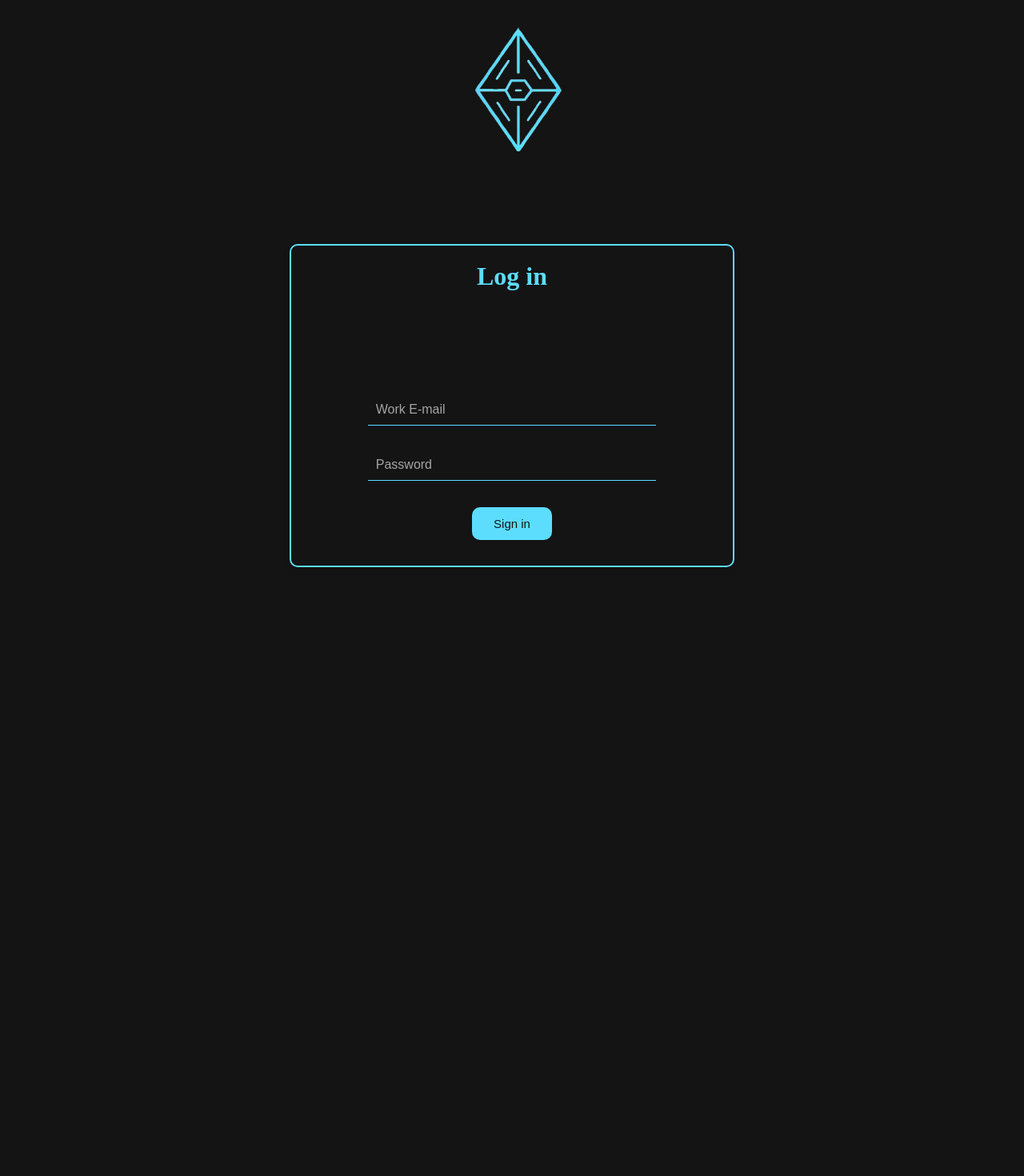
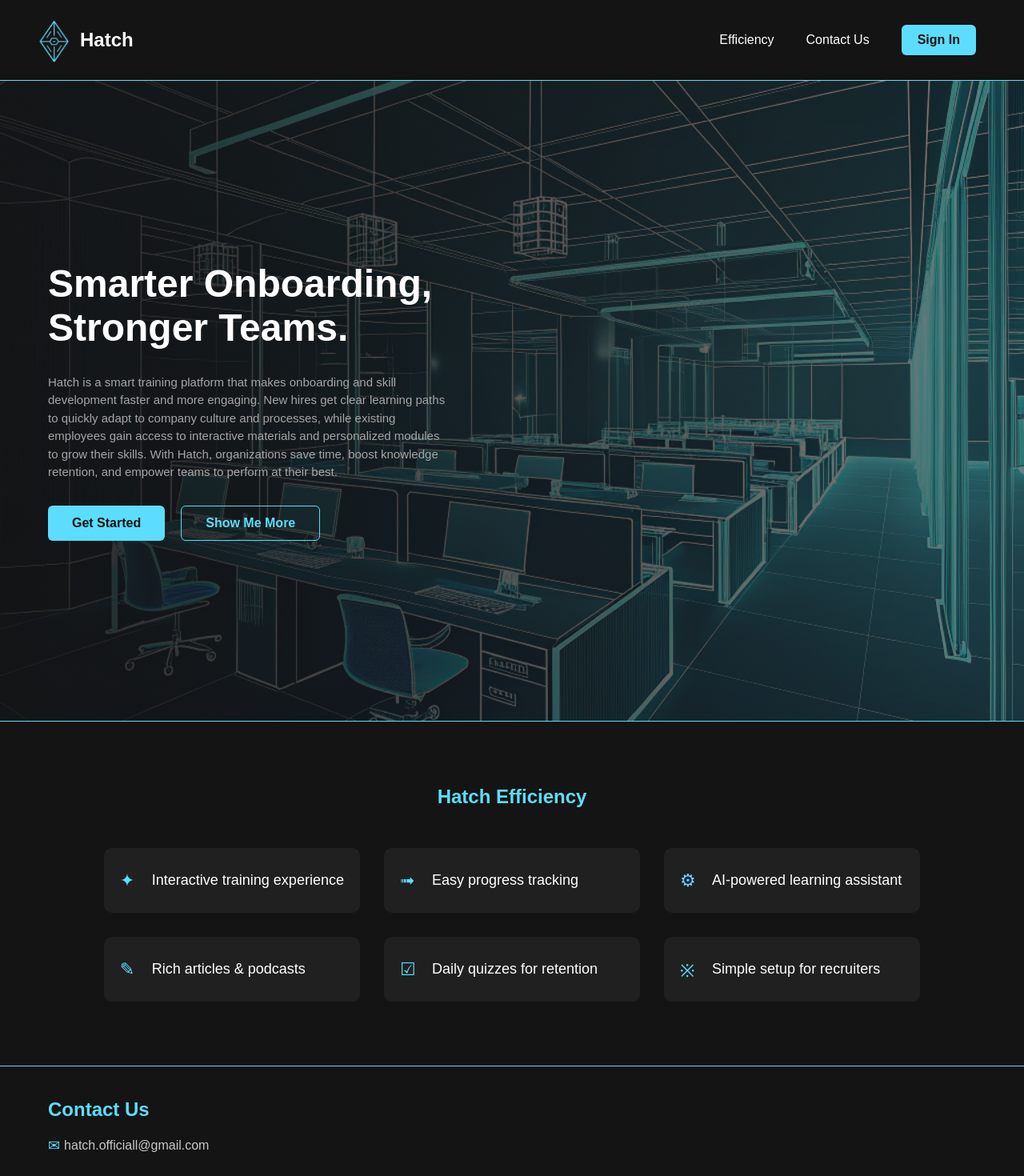
Before and after one commit to Mariam-Tarkashvili/hatch-frontend, a React (Vite) app: page / in a window 1280 px wide. Shown: the top 1470 px of the page at 80% size. Before the commit the page ends 800 px from the top, so only its background shows below. Built offline with nearby package versions, Linux system fonts and the light colour scheme.

Commit message:
Initial commit

```diff
--- a/src/App.jsx
+++ b/src/App.jsx
@@ -1,9 +1,10 @@
 import { BrowserRouter as Router, Routes, Route, Navigate } from 'react-router-dom'
-import Login_page from "./Login_page";
-import Recruiter_interface from './Recruiter_interface';
-import Worker_interface from './Worker_interface';
-import Bar from './Bar';
-import Quiz_box from './Quiz_box';
+import Landing_page from "./Landing_page"   // ✅ new landing
+import Login_page from "./Login_page"
+import Recruiter_interface from './Recruiter_interface'
+import Worker_interface from './Worker_interface'
+import Bar from './Bar'
+import Quiz_box from './Quiz_box'
 
 // Worker page component that includes Bar + Worker_interface
 const WorkerPage = () => {
@@ -19,8 +20,11 @@ function App() {
   return (
     <Router>
       <Routes>
+        {/* Landing page */}
+        <Route path="/" element={<Landing_page />} />
+
         {/* Login */}
-        <Route path="/" element={<Login_page />} />
+        <Route path="/login" element={<Login_page />} />
 
         {/* Recruiter interface */}
         <Route path="/recruiter" element={<Recruiter_interface />} />
@@ -29,8 +33,10 @@ function App() {
         <Route path="/worker/:id/*" element={<WorkerPage />}>
           {/* Redirect /worker/:id → /worker/:id/articles */}
           <Route index element={<Navigate to="articles" replace />} />
-          {/* The nested routes (articles, podcasts, quiz) are defined inside Worker_interface.jsx */}
         </Route>
+
+        {/* Catch-all → redirect to landing */}
+        <Route path="*" element={<Navigate to="/" replace />} />
       </Routes>
     </Router>
   )
--- a/src/Bar.jsx
+++ b/src/Bar.jsx
@@ -12,8 +12,9 @@ const Bar = () => {
   } catch (err) {
     console.error("Error finishing training:", err)
   }
-    navigate('/')
+  navigate('/login')
 }
+
 
   const handleReaderClick = () => {
     navigate(`/worker/${workerId}/articles`)  // ✅ redirect to Articles
--- /dev/null
+++ b/src/Landing_page.css
@@ -0,0 +1,270 @@
+/* General */
+.landing_page {
+  font-family: Arial, sans-serif;
+  color: white;
+  background-color: rgb(20, 20, 20);
+  overflow-x: hidden;
+}
+
+/* Navbar */
+.landing_navbar {
+  position: sticky;
+  top: 0;
+  width: 100vw;
+  background-color: rgb(20, 20, 20);
+  display: flex;
+  justify-content: space-between;
+  align-items: center;
+  padding: 15px 40px;
+  z-index: 10;
+  height: 70px;
+  border-bottom: 1px solid #5cddfd;
+}
+
+.landing_logo {
+  display: flex;
+  align-items: center;
+  gap: 10px;
+}
+
+.landing_logo_img {
+  width: 50px;
+}
+
+.landing_hatch {
+  font-size: 24px;
+  color: white;
+}
+
+.signin_button {
+  background-color: #5cddfd;
+  color: rgb(20, 20, 20);
+  border: none;
+  padding: 10px 20px;
+  font-size: 16px;
+  font-weight: bold;
+  border-radius: 6px;
+  cursor: pointer;
+  margin-right: 100px;
+}
+.signin_button:hover {
+  background-color: #42c7e2;
+}
+
+/* Hero Section */
+.landing_hero {
+  height: 100vh;
+  width: 100vw;
+  background: url('/landing.png') no-repeat center center/cover;
+  position: relative;
+  background-attachment: fixed;
+}
+
+.landing_hero_overlay {
+  background: linear-gradient(to right, rgba(20,20,20,0.9), rgba(20,20,20,0.5));
+  height: 100%;
+  width: 100%;
+  display: flex;
+  align-items: center;
+  padding-left: 60px;
+}
+
+.landing_hero_text {
+  max-width: 500px;
+}
+.landing_hero_text h1 {
+  font-size: 48px;
+  margin-bottom: 30px;
+  color: white;
+}
+.landing_hero_text p {
+  font-size: 15px;
+  line-height: 1.5;
+  color: rgb(165, 165, 165);
+}
+
+/* Features Section */
+.landing_features {
+    display:flex;
+    flex-direction: column;
+    align-items: center;
+  padding: 80px 60px;
+  background-color: rgb(20, 20, 20);
+  border-top: 1px solid #5cddfd;
+    border-bottom: 1px solid #5cddfd;
+}
+.landing_features ul {
+  list-style: none;
+  display: grid;
+  grid-template-columns: repeat(3, 1fr);
+  gap: 30px;
+  padding: 0;
+  margin: 0;
+  margin-top:50px;
+}
+.landing_features li {
+  background: rgba(255, 255, 255, 0.05);
+  padding: 30px 20px 30px 60px; /* leave space for icon */
+  border-radius: 10px;
+  text-align: left;
+  font-size: 18px;
+  position: relative;
+  border: none;
+}
+
+.landing_features h1 {
+color: #5cddfd ;
+}
+.landing_features li:hover {
+  transform: translateY(-8px) scale(1.05);
+  box-shadow: 0 10px 20px rgba(92, 221, 253, 0.3);
+}
+
+.landing_features li::before {
+  color: #5cddfd;
+  font-size: 22px;
+  position: absolute;
+  left: 20px;
+  top: 50%;
+  transform: translateY(-50%);
+}
+/* Different symbols per feature */
+.landing_features li:nth-child(1)::before { content: "✦"; } /* Interactive training */
+.landing_features li:nth-child(2)::before { content: "➟"; } /* Progress tracking */
+.landing_features li:nth-child(3)::before { content: "⚙"; } /* AI assistant */
+.landing_features li:nth-child(4)::before { content: "✎"; } /* Articles & podcasts */
+.landing_features li:nth-child(5)::before { content: "☑"; } /* Quizzes */
+.landing_features li:nth-child(6)::before { content: "※"; } /* Setup */
+
+/* Contact Bar */
+.landing_contact {
+  background-color: rgb(20, 20, 20);
+  color: white;
+  text-align: left;
+  padding: 40px 60px;
+}
+
+.landing_contact h2 {
+  font-size: 24px;
+  margin-bottom: 20px;
+  color: #5cddfd;
+}
+
+.landing_contact ul {
+  list-style: none;
+  padding: 0;
+  margin: 0;
+}
+
+.landing_contact li {
+  display: flex;
+  align-items: center;
+  gap: 10px;
+  margin-bottom: 12px;
+  font-size: 16px;
+}
+
+.landing_contact a {
+  color: rgb(200, 200, 200);
+  text-decoration: none;
+  transition: color 0.2s;
+}
+
+.landing_contact a:hover {
+  color: white;
+}
+
+.contact_icon {
+  font-size: 18px;
+  margin-right: 5px;
+  color:#5cddfd;
+}
+
+.contact_mail_div{
+display: flex;
+  flex-direction: row;
+  align-items: center;
+}
+
+.hero_buttons {
+  margin-top: 30px;
+  display: flex;
+  gap: 20px;
+}
+
+.get_started_btn {
+  background-color: #5cddfd;
+  color: rgb(20, 20, 20);
+  border: none;
+  padding: 12px 30px;
+  font-size: 16px;
+  font-weight: bold;
+  border-radius: 6px;
+  cursor: pointer;
+  transition: background-color 0.3s ease;
+}
+
+.get_started_btn:hover {
+  background-color: #42c7e2;
+}
+
+.show_more_btn {
+  background-color: transparent;
+  color: #5cddfd;
+  border: 1px solid #5cddfd;
+  padding: 12px 30px;
+  font-size: 16px;
+  font-weight: bold;
+  border-radius: 6px;
+  cursor: pointer;
+  transition: background-color 0.3s ease, color 0.3s ease;
+}
+
+.show_more_btn:hover {
+  background-color: #5cddfd;
+  color: rgb(20, 20, 20);
+}
+
+.navbar_links {
+  display: flex;
+  align-items: center;
+  gap: 40px;
+}
+
+.nav_link_btn {
+  background-color: transparent;
+  color: white;
+  border: none;
+  font-size: 16px;
+  font-weight: lighter;
+  cursor: pointer;
+  transition: color 0.3s ease;
+}
+
+.nav_link_btn:hover {
+  color: #5cddfd;
+}
+
+.login_buttons {
+  display: flex;
+  gap: 20px;
+  margin-top: 20px;
+}
+
+.back_to_landing_btn {
+padding: 10px;
+    background-color: transparent;
+    width: 100px;
+    border: 2px solid #5cddfd;
+    cursor: pointer;
+    border-radius: 10px;
+    color: #5cddfd;
+    font-size: 15px;
+    transition: all 0.3s ease;
+    margin-top: 30px;
+}
+
+.back_to_landing_btn:hover {
+  background: #5cddfd;
+  color: rgb(20, 20, 20);
+}
--- /dev/null
+++ b/src/Landing_page.jsx
@@ -0,0 +1,112 @@
+import React from 'react'
+import { useNavigate } from 'react-router-dom'
+import './Landing_page.css'
+
+const Landing_page = () => {
+  const navigate = useNavigate()
+
+  return (
+    <div className="landing_page">
+      {/* Sticky Navbar */}
+<nav className="landing_navbar">
+  <div
+    className="landing_logo"
+    onClick={() => {
+      document.querySelector('.landing_hero')?.scrollIntoView({ behavior: 'smooth' })
+    }}
+    style={{ cursor: 'pointer' }}
+  >
+    <img src="/logo.png" alt="Logo" className="landing_logo_img" />
+    <h1 className="landing_hatch">Hatch</h1>
+  </div>
+
+  <div className="navbar_links">
+    <button
+      className="nav_link_btn"
+      onClick={() => {
+        document.querySelector('.landing_features')?.scrollIntoView({ behavior: 'smooth' })
+      }}
+    >
+      Efficiency
+    </button>
+    <button
+      className="nav_link_btn"
+      onClick={() => {
+        document.querySelector('.landing_contact')?.scrollIntoView({ behavior: 'smooth' })
+      }}
+    >
+      Contact Us
+    </button>
+    <button className="signin_button" onClick={() => navigate('/login')}>
+      Sign In
+    </button>
+  </div>
+</nav>
+
+
+
+      {/* Hero Section with Background */}
+      {/* Hero Section with Background */}
+<section className="landing_hero">
+  <div className="landing_hero_overlay">
+    <div className="landing_hero_text">
+      <h1>Smarter Onboarding, Stronger Teams.</h1>
+      <p>
+        Hatch is a smart training platform that makes onboarding and skill development faster and more engaging. New hires get clear learning paths to quickly adapt to company culture and processes, while existing employees gain access to interactive materials and personalized modules to grow their skills. With Hatch, organizations save time, boost knowledge retention, and empower teams to perform at their best.
+      </p>
+
+      {/* Buttons */}
+      <div className="hero_buttons">
+        <button
+          className="get_started_btn"
+          onClick={() => navigate('/login')}
+        >
+          Get Started
+        </button>
+        <button
+          className="show_more_btn"
+          onClick={() => {
+            document.querySelector('.landing_features')?.scrollIntoView({ behavior: 'smooth' })
+          }}
+        >
+          Show Me More
+        </button>
+      </div>
+
+    </div>
+  </div>
+</section>
+
+      {/* Why Hatch Section */}
+      <section className="landing_features">
+        <h1>Hatch Efficiency</h1>
+        <ul>
+          <li> Interactive training experience</li>
+          <li>Easy progress tracking</li>
+          <li>AI-powered learning assistant</li>
+          <li> Rich articles & podcasts</li>
+          <li>Daily quizzes for retention</li>
+          <li>Simple setup for recruiters</li>
+        </ul>
+      </section>
+
+      {/* Contact Us Bar */}
+      <footer className="landing_contact">
+  <div className="contact_container">
+    <h2>Contact Us</h2>
+    <ul>
+      <li>
+        <div className="contact_mail_div">
+        <span className="contact_icon">✉</span>
+        <a href="mailto:hatch.officiall@gmail.com">hatch.officiall@gmail.com</a>
+        </div>
+      </li>
+    </ul>
+  </div>
+</footer>
+
+    </div>
+  )
+}
+
+export default Landing_page
--- a/src/Login_page.css
+++ b/src/Login_page.css
@@ -4,7 +4,7 @@
 }
 .container{
     height: 100vh;
-    width: 100vw;
+    width: 90vw;
     background-color: rgb(20, 20, 20);
     display: flex;
     flex-direction: column;
@@ -19,7 +19,7 @@
 
 .login_container {
   width: 40%;
-  height: 45%;
+  height: 50%;
   border: 2px solid #5cddfd;
   border-radius: 10px;
   padding: 20px;
@@ -96,3 +96,11 @@ form{
 .error_message{
   color:white;
 }
+.login_buttons{
+  margin-bottom: 100px;
+  margin-top:0px;
+}
+
+.back_to_landing_btn{
+  border: 1px solid #5cddfd;
+}
--- a/src/Login_page.jsx
+++ b/src/Login_page.jsx
@@ -60,9 +60,21 @@ const Login_page = () => {
       required
     />
   </div>
+
   {error && <p className="error_message">{error}</p>}
-          <button className="login_button" type="submit">Sign in</button>
+
+  <div className="login_buttons">
+    <button className="login_button" type="submit">Sign In</button>
+    <button
+      type="button"
+      className="back_to_landing_btn"
+      onClick={() => navigate('/')}
+    >
+      Back
+    </button>
+  </div>
 </form>
+
       </div>
     </div>
   )
--- a/src/Recruiter_interface.jsx
+++ b/src/Recruiter_interface.jsx
@@ -107,7 +107,7 @@ const Recruiter_interface = () => {
     }
 
     // Navigate back to login page
-    navigate('/');
+    navigate('/login');
   }
 
   const handleDropdownToggle = () => setDropdownOpen(!dropdownOpen)
--- a/src/Worker_interface.css
+++ b/src/Worker_interface.css
@@ -302,7 +302,3 @@ html, body {
   display: flex;
   justify-content: center;
 }
-
-.worker_landing_header_box{
-  width: 55%;
-}
```
Also changed, not shown: public/landing.png (added). Lines whose indentation alone changed are shown as unchanged.
